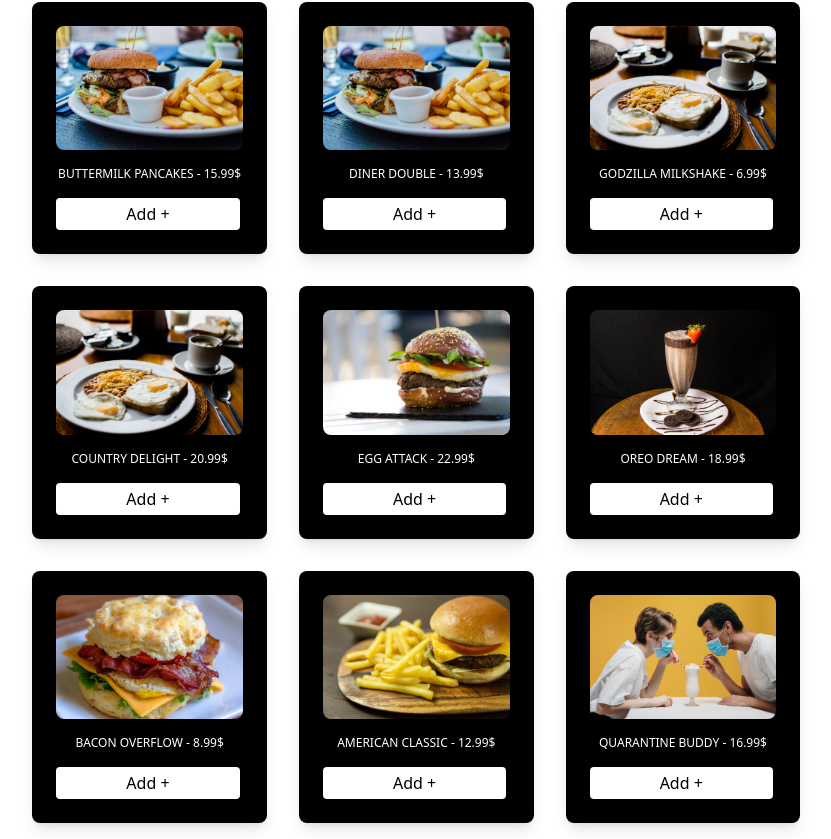
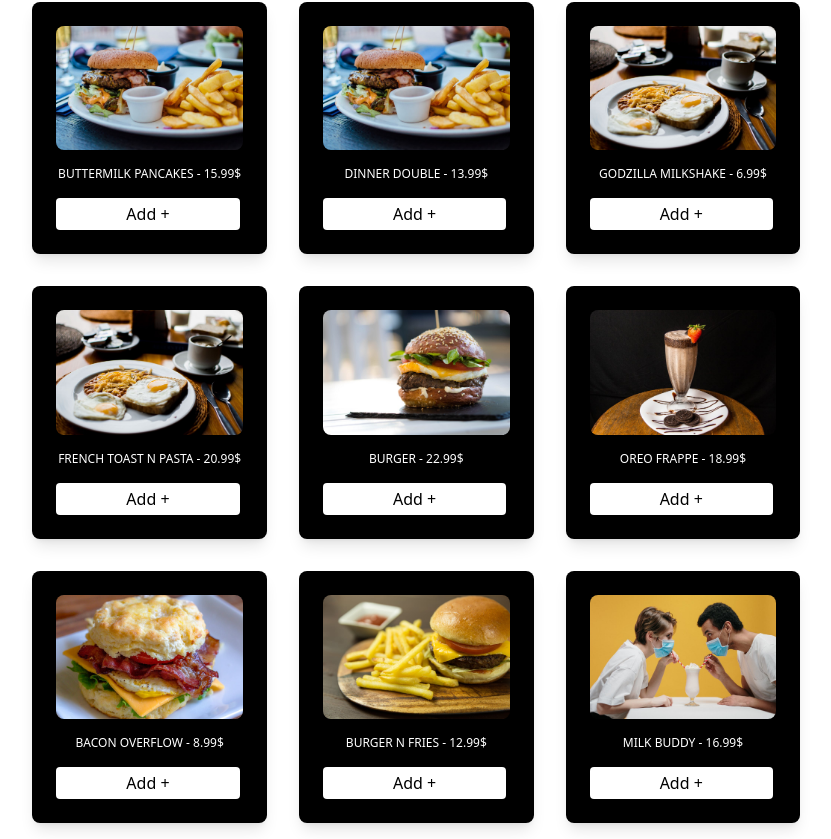
Before and after one commit to abish-desu/MenuTracker, a Next.js app: page / in a window 1280 px wide. Shown: the part 218-1057 px from the top of the page, without its empty margins (5-836 px from the left). Built offline with nearby package versions, Linux system fonts and the light colour scheme.

Commit message:
data update

```diff
--- a/pages/data.ts
+++ b/pages/data.ts
@@ -20,7 +20,7 @@ const items: MyType[] = [
   },
   {
     id: 2,
-    title: "diner double",
+    title: "dinner double",
     category: "LUNCH",
     price: 13.99,
     img: "./img/item-2.jpeg",
@@ -40,7 +40,7 @@ const items: MyType[] = [
   },
   {
     id: 4,
-    title: "country delight",
+    title: "French Toast N pasta",
     category: "BREAKFAST",
     price: 20.99,
     img: "./img/item-4.jpeg",
@@ -50,7 +50,7 @@ const items: MyType[] = [
   },
   {
     id: 5,
-    title: "egg attack",
+    title: "burger",
     category: "LUNCH",
     price: 22.99,
     img: "./img/item-5.jpeg",
@@ -60,7 +60,7 @@ const items: MyType[] = [
   },
   {
     id: 6,
-    title: "oreo dream",
+    title: "oreo frappe",
     category: "SHAKES",
     price: 18.99,
     img: "./img/item-6.jpeg",
@@ -80,7 +80,7 @@ const items: MyType[] = [
   },
   {
     id: 8,
-    title: "american classic",
+    title: "Burger n fries",
     category: "LUNCH",
     price: 12.99,
     img: "./img/item-8.jpeg",
@@ -90,7 +90,7 @@ const items: MyType[] = [
   },
   {
     id: 9,
-    title: "quarantine buddy",
+    title: "Milk buddy",
     category: "SHAKES",
     price: 16.99,
     img: "./img/item-9.jpeg",
```
